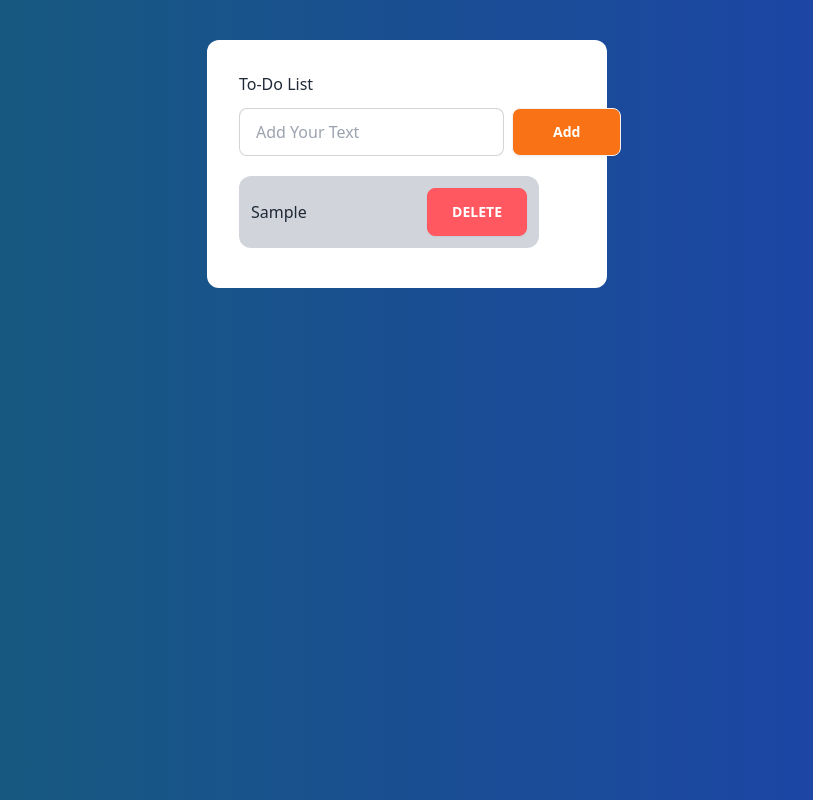
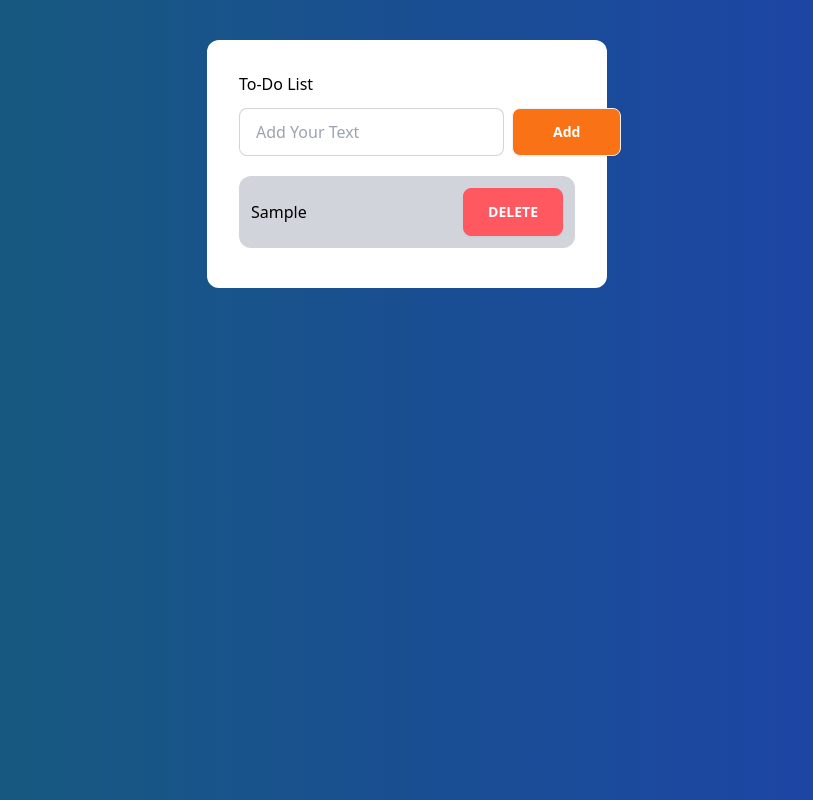
Before and after one commit to Hridoykhan4/Simple-TO-DO-APP-DOM-, a plain HTML site: page index.html in a window 1280 px wide. Both pictures are taken after typing "Sample" into the empty fields and a click on the button "Add". Shown: the whole page, without its empty margins (233-1046 px from the left). Drawn offline with nearby package versions, Linux system fonts and the light colour scheme.

Commit message:
changes added

```diff
--- a/index.html
+++ b/index.html
@@ -17,7 +17,7 @@
     <div
       class="min-h-screen bg-gradient-to-r p-5 from-cyan-800 to-blue-800 flex flex-col items-center"
     >
-      <div class="bg-white max-w-[400px] rounded-xl p-8 space-y-3 mt-5">
+      <div class="bg-white max-w-[400px] rounded-xl text-black p-8 space-y-3 mt-5">
         <h2>To-Do List</h2>
         <div class="flex flex-col lg:flex-row gap-2">
           <input
@@ -35,7 +35,7 @@
         </div>
         <ul
           id="list-container"
-          class="flex flex-col flex-wrap overflow-y-auto max-w-[300px]"
+          class="flex flex-col flex-wrap overflow-x-auto"
         ></ul>
       </div>
     </div>
--- a/scripts/app.js
+++ b/scripts/app.js
@@ -4,7 +4,7 @@ const listContainer = document.getElementById("list-container");
 const createTask = (task) => {
   const li = document.createElement("li");
   li.textContent = task;
-  li.className = `bg-gray-300 rounded-xl my-2 p-3 font-medium flex justify-between items-center`;
+  li.className = `bg-gray-300 rounded-xl my-2 p-3 gap-3 font-medium flex justify-between items-center`;
 
   const button = document.createElement("button");
   button.classList.add("btn", "px-6", "btn-error", "text-white");
```
